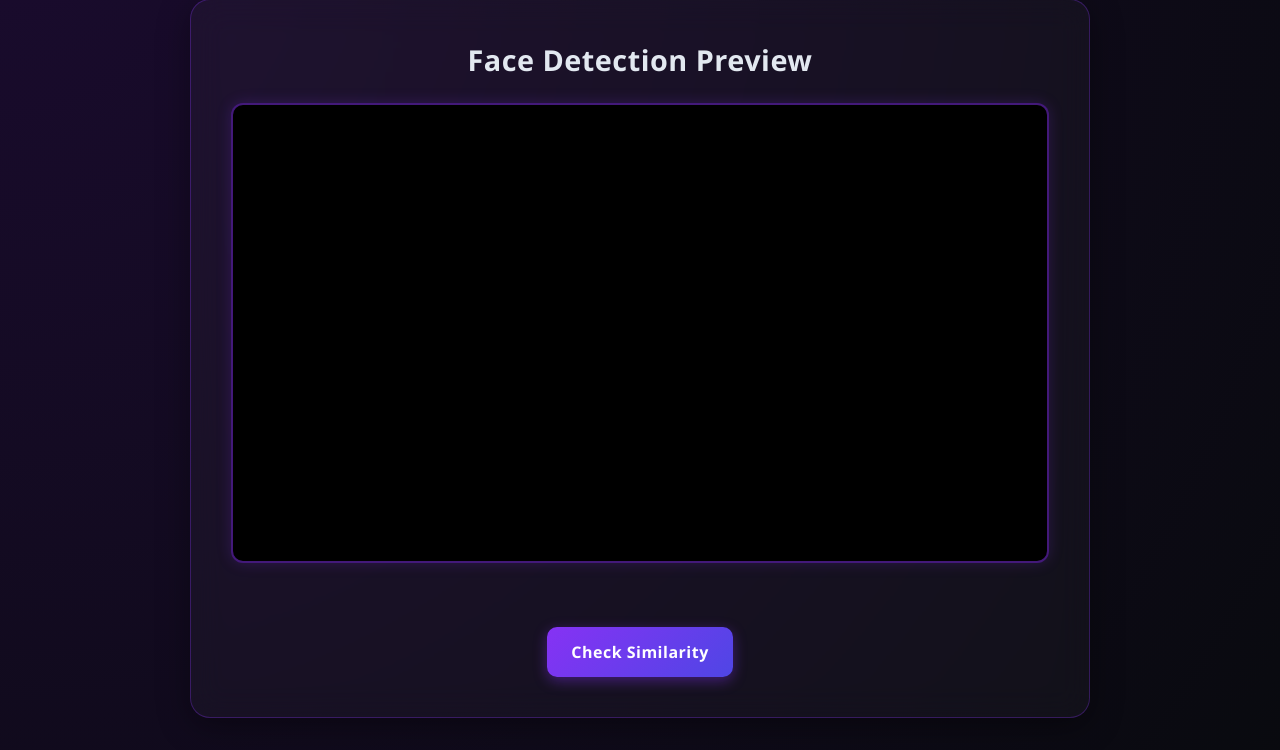
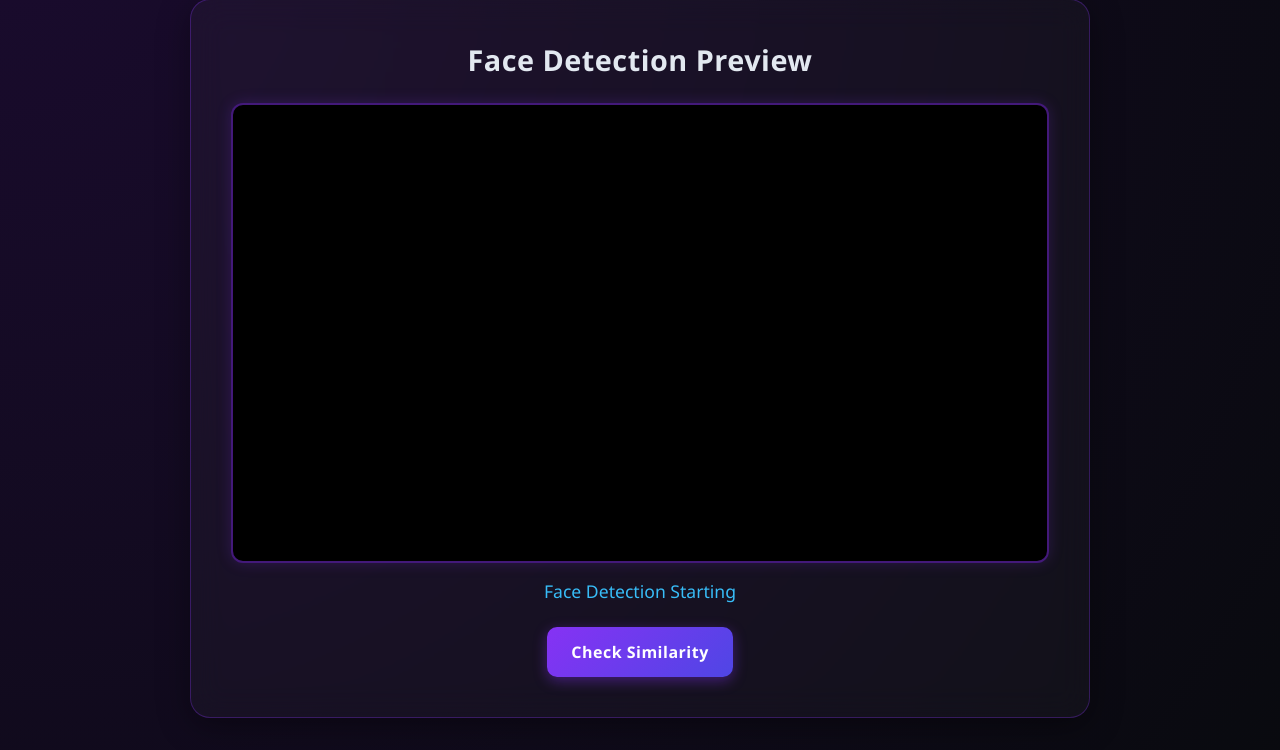
Before and after one commit to kumar-shanu-1881/Secure_Face_AI, a Flask app: page /preview in a window 1280 px wide. Shown: the part 93-843 px from the top of the page. Run offline with Flask 3, Linux system fonts and the light colour scheme.

Commit message:
added msg for user to starting face detection

```diff
--- a/templates/login.html
+++ b/templates/login.html
@@ -23,7 +23,7 @@
                 <video id="webcam" autoplay playsinline></video>
             </div>
 
-            <div id="statusmessage"></div>
+            <div id="statusmessage">Face Detection Starting</div>
             <!-- <p class="note">
                 Please ensure your face is well-lit and centered.
             </p> -->
--- a/templates/preview.html
+++ b/templates/preview.html
@@ -19,7 +19,7 @@
              <div class="camera-box">
                 <video id="webcam" autoplay playsinline></video>
             </div>
-            <div id="statusMessage"></div>
+            <div id="statusMessage">Face Detection Starting</div>
             <canvas id="canvas"></canvas>
         </div>
         <!-- <button id="simi-btn" href="{{ url_for('checksimilarity') }}">Check Similarity</button> -->
--- a/templates/register.html
+++ b/templates/register.html
@@ -23,7 +23,7 @@
                 <video id="webcam" autoplay playsinline></video>
             </div>
 
-            <div id="statusMessage"></div>
+            <div id="statusMessage">Face Detection Starting</div>
             <!-- <p class="note">
                 Please ensure your face is well-lit and centered.
             </p> -->
```
